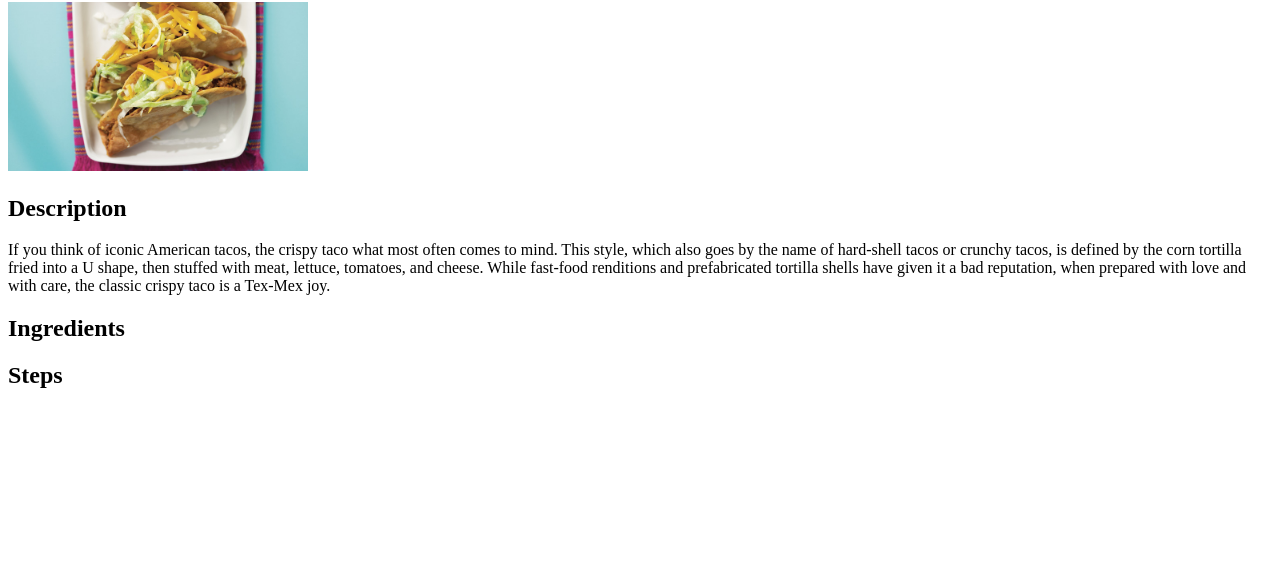
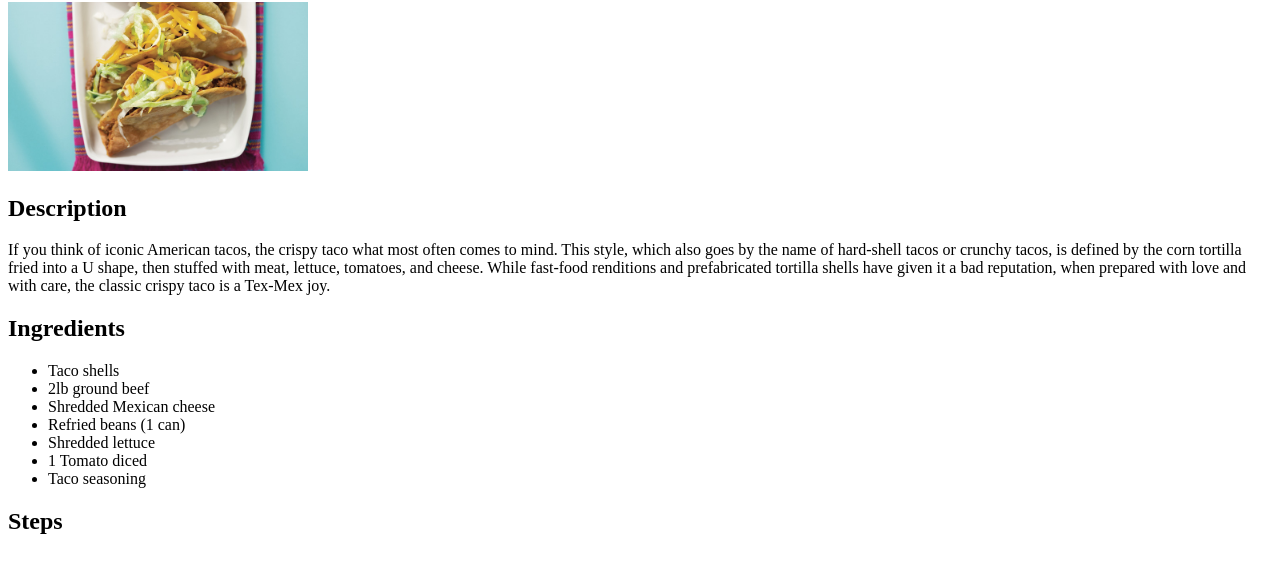
Before and after one commit to jwharter/odin-recipes, a plain HTML site: page recipes/tacos.html in a window 1280 px wide. Shown: the part 78-650 px from the top of the page. Drawn offline with Linux system fonts and the light colour scheme.

Commit message:
Add ingredients list to tacos.html

```diff
--- a/recipes/tacos.html
+++ b/recipes/tacos.html
@@ -15,6 +15,16 @@
 
           <h2>Ingredients</h2>
 
+          <ul>
+              <li>Taco shells</li>
+              <li>2lb ground beef</li>
+              <li>Shredded Mexican cheese</li>
+              <li>Refried beans (1 can)</li>
+              <li>Shredded lettuce</li>
+              <li>1 Tomato diced</li>
+              <li>Taco seasoning</li>
+          </ul>
+
           <h2>Steps</h2>
       </body>
   </html>
```
